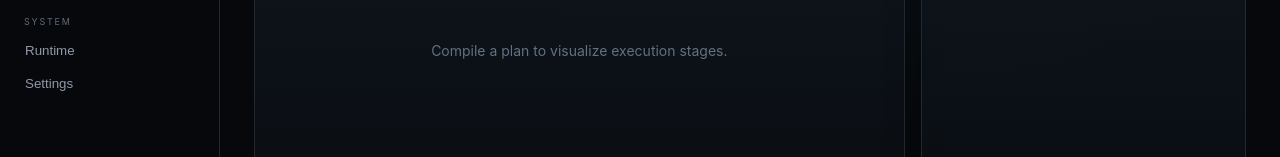
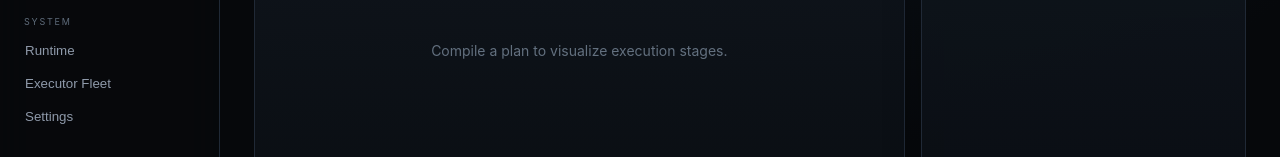
Before and after one commit to eimyroot/VOODOO-SKILLSET, a plain HTML site: page web/index.html in a window 1280 px wide. Shown: the part 461-618 px from the top of the page. Drawn offline with Linux system fonts and the light colour scheme; no server answers.

Commit message:
feat: expose governed executor fleet in Control Room

```diff
--- a/web/index.html
+++ b/web/index.html
@@ -26,6 +26,7 @@
       <button data-view="policies">Policies</button>
       <p>SYSTEM</p>
       <button data-view="runtime">Runtime</button>
+      <button data-view="fleet">Executor Fleet</button>
       <button data-view="settings">Settings</button>
     </nav>
     <div class="rail-foot"><span class="dot"></span> fail-closed</div>
@@ -53,6 +54,7 @@
     <div class="view" id="view-verifier"><section class="card page-card"><div class="card-head"><div><span class="eyebrow">INDEPENDENCE</span><h2>Verifier Center</h2></div></div><div id="verifierContent" class="data-grid"></div></section></div>
     <div class="view" id="view-policies"><section class="card page-card"><div class="card-head"><div><span class="eyebrow">AUTHORITY</span><h2>Policy Gates</h2></div></div><div id="policiesContent"></div></section></div>
     <div class="view" id="view-runtime"><section class="card page-card"><div class="card-head"><div><span class="eyebrow">SYSTEM</span><h2>Runtime & Connector Health</h2></div></div><div id="runtimeContent" class="data-grid"></div></section></div>
+    <div class="view" id="view-fleet"><section class="card page-card"><div class="card-head"><div><span class="eyebrow">CASTER-MINAL R3</span><h2>Executor Fleet</h2></div><button class="ghost" data-refresh="fleet">REFRESH</button></div><div id="fleetContent" class="data-grid"></div></section></div>
     <div class="view" id="view-settings"><section class="card page-card"><div class="card-head"><div><span class="eyebrow">GOVERNANCE</span><h2>Settings</h2></div></div><div id="settingsContent" class="data-grid"></div></section></div>
 
     <footer>VOODOO-SKILLSET · PROJECT IDENTITY ≠ EXECUTION AUTHORITY · UNKNOWN ≠ PASS</footer>
```
